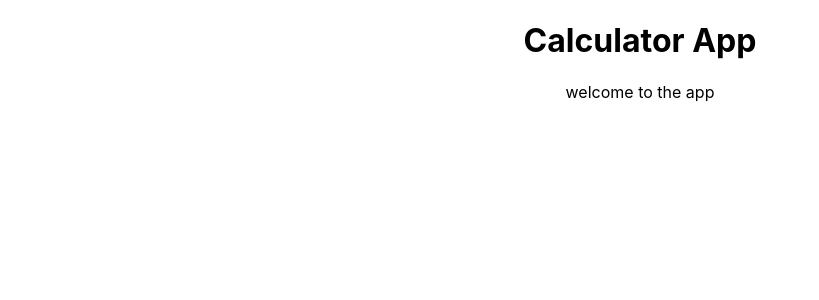
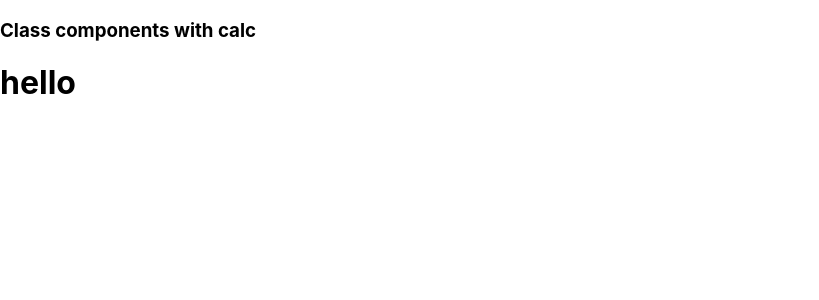
Before and after one commit to ignatius22/react-calculator, a React (Create React App) app: page / in a window 1280 px wide. Shown: the top 300 px of the page, without its empty margins (0-819 px from the left). Built offline with nearby package versions, Linux system fonts and the light colour scheme.

Commit message:
modify index file

```diff
--- a/src/App.js
+++ /dev/null
@@ -1,13 +0,0 @@
-import React from 'react';
-import './App.css';
-
-function App() {
-  return (
-    <div className="App">
-      <h1>Calculator App</h1>
-      <p>welcome to the app</p>
-    </div>
-  );
-}
-
-export default App;
--- a/src/index.js
+++ b/src/index.js
@@ -1,7 +1,7 @@
 import React from 'react';
 import ReactDOM from 'react-dom';
 import './index.css';
-import App from './App';
+import App from './components/App';
 
 ReactDOM.render(
   <React.StrictMode>
```
